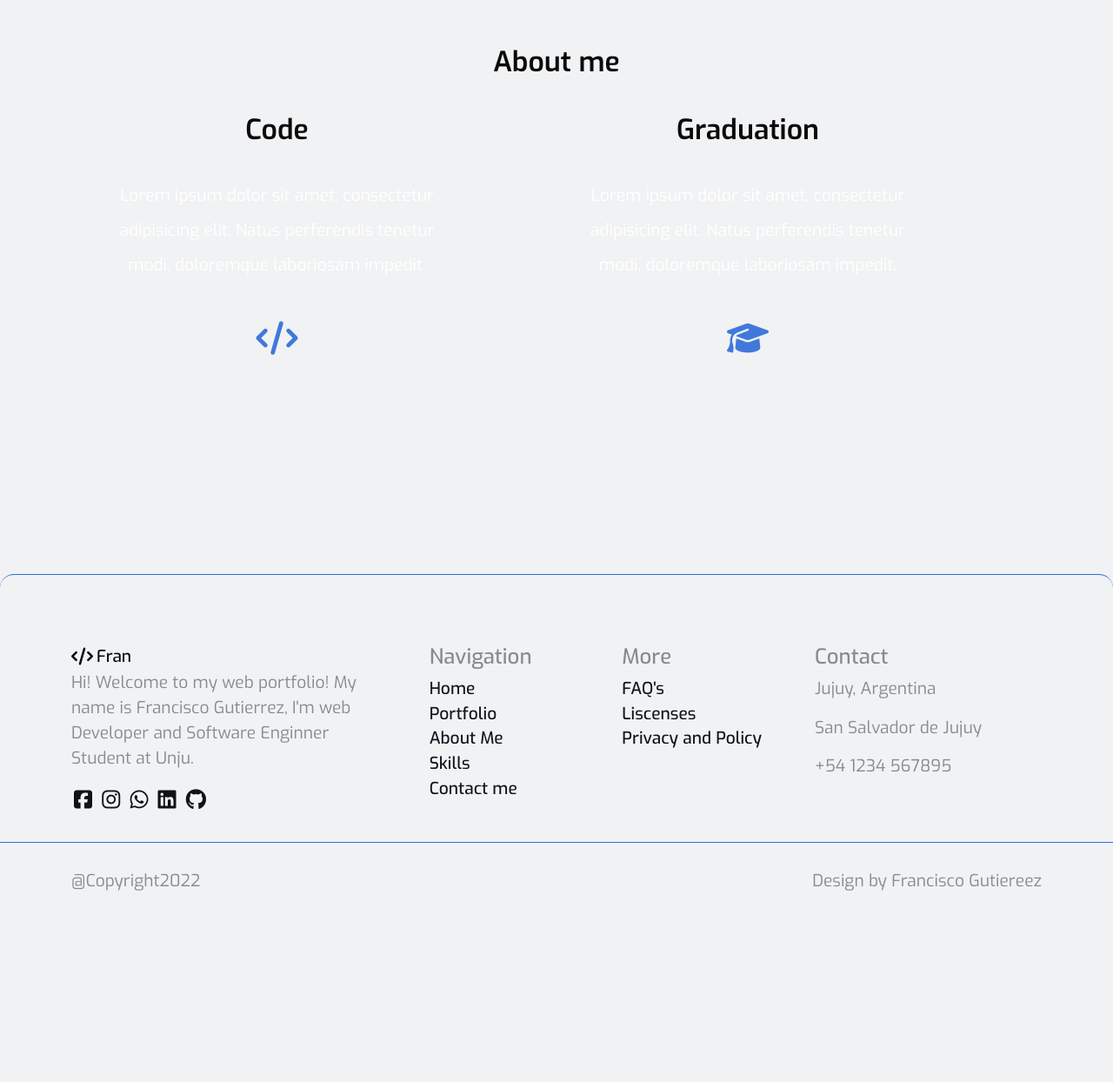
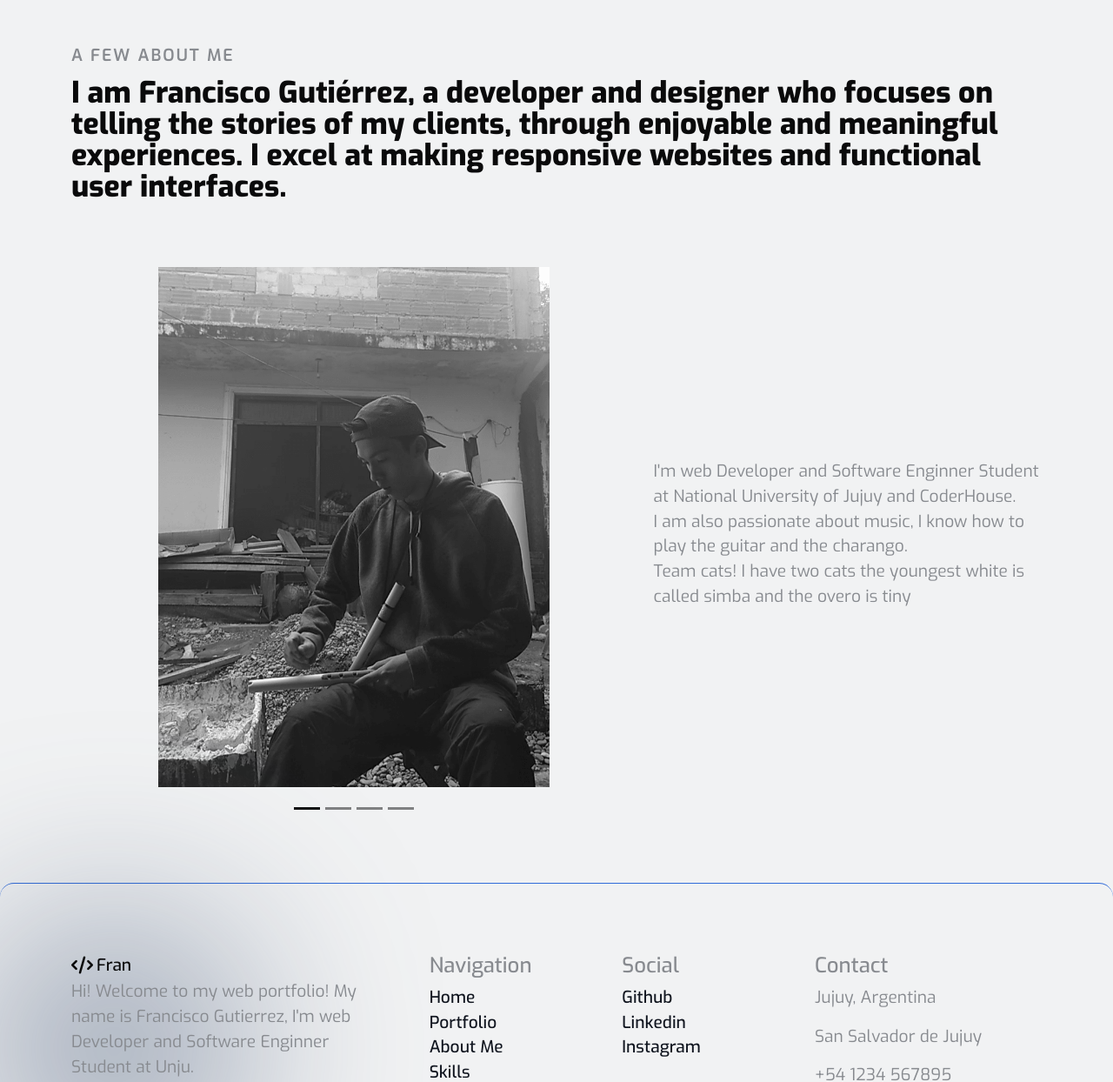
Before and after one commit to Franjmg/my-portfolio, a website: page pages/aboutme.html in a window 1280 px wide. Shown: the part 60-1304 px from the top of the page at 87% size. Before the commit the page ends 1108 px from the top, so only its background shows below. Drawn offline with nearby package versions, Linux system fonts and the light colour scheme.

Commit message:
content on about me, new imgs

```diff
--- a/pages/aboutme.html
+++ b/pages/aboutme.html
@@ -7,7 +7,6 @@
     <meta name="description" content="Este es el sitio web Fran donde podras conocer todo acerca de mi sobre Desarrollador Web, desde mis proyectos, como habilidades hasta como contactarme">
     <meta name="keywords"  content="WEB, DEVELOPER, SOFTWARE, HABILIDADES, PROYECTOS, HTML, CSS, JAVASCRIPT, BOOTSTRAP, FRANCISCO">
     <link href="https://unpkg.com/aos@2.3.1/dist/aos.css" rel="stylesheet">
-    <link rel="stylesheet" href="https://cdnjs.cloudflare.com/ajax/libs/animate.css/4.1.1/animate.min.css"/>
     <link href="https://cdn.jsdelivr.net/npm/bootstrap@5.1.3/dist/css/bootstrap.min.css" rel="stylesheet" integrity="sha384-1BmE4kWBq78iYhFldvKuhfTAU6auU8tT94WrHftjDbrCEXSU1oBoqyl2QvZ6jIW3" crossorigin="anonymous">
     <link rel="stylesheet" href="../css/style.css">
     <link rel="icon" href="../media/img/logo.png">
@@ -41,35 +40,40 @@
         </nav>
     </header>
     <main class="main_about">
-        <section class="about" id="home">
-            <h2>About me</h2>
-            <div class="aboutme animate__animated animate__backInUp">
-                <div class="me">
-                    <h2>Code</h2>
-                    <p>Lorem ipsum dolor sit amet, consectetur adipisicing elit.
-                    Natus perferendis tenetur modi, doloremque laboriosam impedit.
-                    </p>
-                    <i class="fa-solid fa-code"></i>
+        <section class="about container" id="home">
+            <h2 class="home_subtitle">a few about me</h2>
+            <h1 class="home_title">I am Francisco Gutiérrez, a developer and designer who focuses on telling the stories of my clients, through enjoyable and meaningful experiences. I excel at making responsive websites and functional user interfaces.</h2>
+            <div class="about_container">
+              <p>I'm web Developer and Software Enginner Student at National University of Jujuy and CoderHouse. <br> I am also passionate about music, I know how to play the guitar and the charango. <br> Team cats! I have two cats the youngest white is called simba and the overo is tiny</p>
+
+              <div id="carouselExampleIndicators" class="carousel slide" data-bs-ride="true">
+                <div class="carousel-indicators">
+                  <button type="button" data-bs-target="#carouselExampleIndicators" data-bs-slide-to="0" class="active" aria-current="true" aria-label="Slide 1"></button>
+                  <button type="button" data-bs-target="#carouselExampleIndicators" data-bs-slide-to="1" aria-label="Slide 2"></button>
+                  <button type="button" data-bs-target="#carouselExampleIndicators" data-bs-slide-to="2" aria-label="Slide 3"></button>
+                  <button type="button" data-bs-target="#carouselExampleIndicators" data-bs-slide-to="3" aria-label="Slide 4"></button>
                 </div>
-                <div class="me">
-                    <h2>Graduation</h2>
-                    <p>Lorem ipsum dolor sit amet, consectetur adipisicing elit.
-                    Natus perferendis tenetur modi, doloremque laboriosam impedit.
-                    </p>
-                    <i class="fa-solid fa-graduation-cap"></i>
+                <div class="carousel-inner">
+                  <<div class="carousel-item active">
+                    <img src="../media/img/fran2.png" class="d-block" alt="FRAN WEB DEVELOPER">
                   </div>
-                <div class="me" id="map">
-                    <!-- <h2>Me</h2>
-                    <p>Lorem ipsum dolor sit amet, consectetur adipisicing elit.
-                    Natus perferendis tenetur modi, doloremque laboriosam impedit.
-                    </p>
-                    <i class="fa-solid fa-child"></i> -->
+                  <div class="carousel-item">
+                    <img src="../media/img/fran1.jpg" class="d-block" alt="FRAN WEB DEVELOPER">
+                  </div>
+                  <div class="carousel-item">
+                    <img src="../media/img/simba.jpg" class="d-block" alt="CAT">
+                  </div>
+                  <div class="carousel-item">
+                    <img src="../media/img/chiqui.jpg" class="d-block" alt="CAT">
+                  </div>
+                </div>
             </div>
             </div>
         </section>
     </main>
     <!--=========== FOOTER ===========-->
     <footer>
+      <div class="footer">
         <div class="footer-top" data-aos="fade-right">
             <div class="container">
               <div class="row justify-content-between gy-5">
@@ -80,29 +84,27 @@
                     </a>
                   <p>Hi! Welcome to my web portfolio! My name is Francisco Gutierrez, I'm web Developer and Software Enginner Student at Unju.</p>
                   <div class="social-icons">
-                    <a href="#"><i class="fa-brands fa-facebook-square"></i></a>
-                    <a href="#"><i class="fa-brands fa-instagram"></i></a>
-                    <a href="#"><i class="fa-brands fa-whatsapp"></i></a>
-                    <a href="#"><i class="fa-brands fa-linkedin"></i></a>
-                    <a href="#"><i class="fa-brands fa-github"></i></a>
+                    <a href="https://www.linkedin.com/in/franjmg/" target="_blank"><i class="fa-brands fa-linkedin"></i></a>
+                    <a href="https://github.com/Franjmg" target="_blank"><i class="fa-brands fa-github"></i></a>
+                    <a href="https://www.instagram.com/franciscoojmg/" target="_blank"><i class="fa-brands fa-instagram"></i></a>
                   </div>
                 </div>
                 <div class="col-md-2">
                   <h4 class="title-sm">Navigation</h4>
                   <div class="footer-links d-flex flex-column">
                     <a href="../index.html">Home</a>
-                    <a href="./projects.html">Portfolio</a>
-                    <a href="./aboutme.html">About Me</a>
-                    <a href="./skills.html">Skills</a>
-                    <a href="./contact.html">Contact me</a>
+                    <a href="../pages/projects.html">Portfolio</a>
+                    <a href="../pages/aboutme.html">About Me</a>
+                    <a href="../pages/skills.html">Skills</a>
+                    <a href="../pages/contact.html">Contact me</a>
                   </div>
                 </div>
                 <div class="col-md-2">
-                  <h4 class="title-sm">More</h4>
+                  <h4 class="title-sm">Social</h4>
                   <div class="footer-links d-flex flex-column">
-                    <a href="#">FAQ's</a>
-                    <a href="#">Liscenses</a>
-                    <a href="#">Privacy and Policy</a>
+                    <a href="https://github.com/Franjmg" target="_blank">Github</a>
+                    <a href="https://www.linkedin.com/in/franjmg/" target="_blank">Linkedin</a>
+                    <a href="https://www.instagram.com/franciscoojmg/" target="_blank">Instagram</a>
                   </div>
                 </div>
                 <div class="col-md-3">
@@ -123,11 +125,13 @@
                 <p class="mb-0">@Copyright2022</p>
               </div>
               <div class="col-auto">
-                  <p class="mb-0">Design by Francisco Gutiereez</p>
+                <p class="mb-0">Design by Francisco Gutierrez</p>
               </div>
             </div>
           </div>
         </div>
+        <div class="circle"></div>
+      </div class="footer">
     </footer>
     <!-- SCRIPTS -->
     <script src="../main.js"></script>
--- a/scss/_aboutme.scss
+++ b/scss/_aboutme.scss
@@ -3,32 +3,36 @@
 .about{
     width: 100vw;
     padding-top: 7rem;
-    text-align: center;
+    min-height: 100vh;
 }
 
-.aboutme{
-    padding: 2rem;
-    display: flex;
-    flex-direction: column;
-    row-gap: 2em;
-    justify-content: center;
+.about{
+    h1{
+        width: 100%;
+        font-size: 2.125rem;
+        padding-top: 10px;
+        line-height: 2.25rem;
+    }
 }
 
-.me{
-    line-height: 40px;
-    padding-inline: 2rem;
+.about_container{
+    padding-block: 1em 2em;
+}
+
+.carousel{
+    padding-block: 1em 3em;
+}
+
+.carousel-item{
+    filter: grayscale(1);
 
     &:hover{
-        transform: scale(1.2,1.2);
-    }
-
-    p{
-        padding: 1.5em;
-        color: $white-color;
-    }
-
-    i{
-        font-size: 2em;
-        color: $first-color;
+        filter: grayscale(0);
+        transition-property: filter;
+        transition: 200ms all ease-in;
     }
 }
+
+.carousel-indicators [data-bs-target] {
+    background-color: $conteiner-color;
+}
--- a/scss/style.scss
+++ b/scss/style.scss
@@ -95,14 +95,23 @@
         }
     }
 
-    .about{
-        height: 90vh;
+    /* ABOUT ME */
+    .carousel{
+        width: 450px;
+        height: 670px;
+        margin: 0 auto;
     }
 
-    .aboutme{
-        flex-direction: row;
-        column-gap: 2em;
-        margin-inline: 1.8em;
+    .about_container{
+        display: flex;
+        flex-direction: row-reverse;
+        align-items: center;
+        gap: 1em;
+        padding-block: 2em 3em;
+
+        p{
+            width: 40%;
+        }
     }
 
      /* CONTACT */
@@ -135,5 +144,4 @@
         width: 380px;
     }
 
-
 }
```
Also changed, not shown: index.html (+12 -13 lines), pages/contact.html (+15 -14 lines), pages/projects.html (+15 -14 lines), pages/skills.html (+29 -28 lines), css/style.css, media/img/chiqui.jpg (added), media/img/fran1.jpg (added), media/img/fran2.png (added), media/img/simba.jpg (added), 1 other file. Lines whose indentation alone changed are shown as unchanged.
